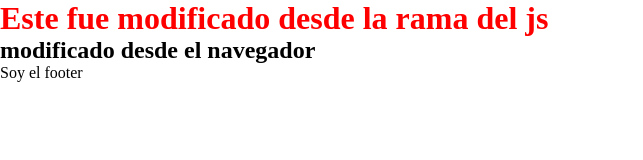
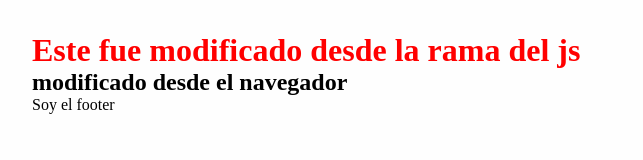
Before and after one commit to chiro45/claseGitRepoPrueba, a plain HTML site: page index.html in a window 1280 px wide. Shown: the whole page, without its empty margins (0-643 px from the left). Drawn offline with Linux system fonts and the light colour scheme.

Commit message:
body terminado

```diff
--- a/styles.css
+++ b/styles.css
@@ -7,3 +7,8 @@
 h1 {
   color: #f00;
 }
+
+body {
+  background-color: #fefefe;
+  padding: 2rem;
+}
```
